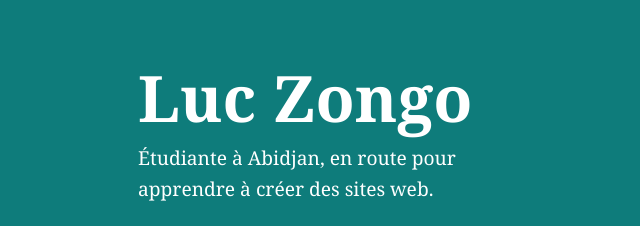
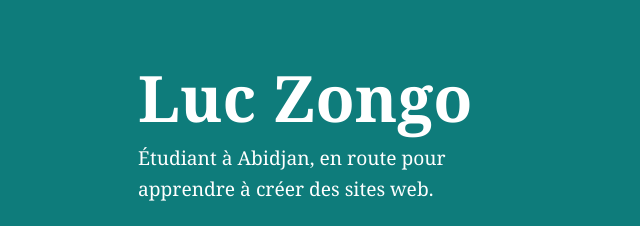
Before and after one commit to zongoluc231-hub/Portfolio, a plain HTML site: page index.html in a window 1280 px wide. Shown: the top 226 px of the page, 162-802 px from the left. Drawn offline with Linux system fonts and the light colour scheme.

Commit message:
Update title and author name in index.html

```diff
--- a/index.html
+++ b/index.html
@@ -3,7 +3,7 @@
 <head>
   <meta charset="UTF-8">
   <meta name="viewport" content="width=device-width, initial-scale=1">
-  <title>Valérie Désiré</title>
+  <title>Zongo Luc</title>
   <link rel="stylesheet" href="style.css">
 </head>
 
@@ -12,7 +12,7 @@
   <header>
     <div class="contenu">
       <h1>Luc Zongo</h1>
-      <p>Étudiante à Abidjan, en route pour apprendre à créer des sites web.</p>
+      <p>Étudiant à Abidjan, en route pour apprendre à créer des sites web.</p>
       <button id="bouton-mode" type="button">🌙 Mode sombre</button>
     </div>
   </header>
```
